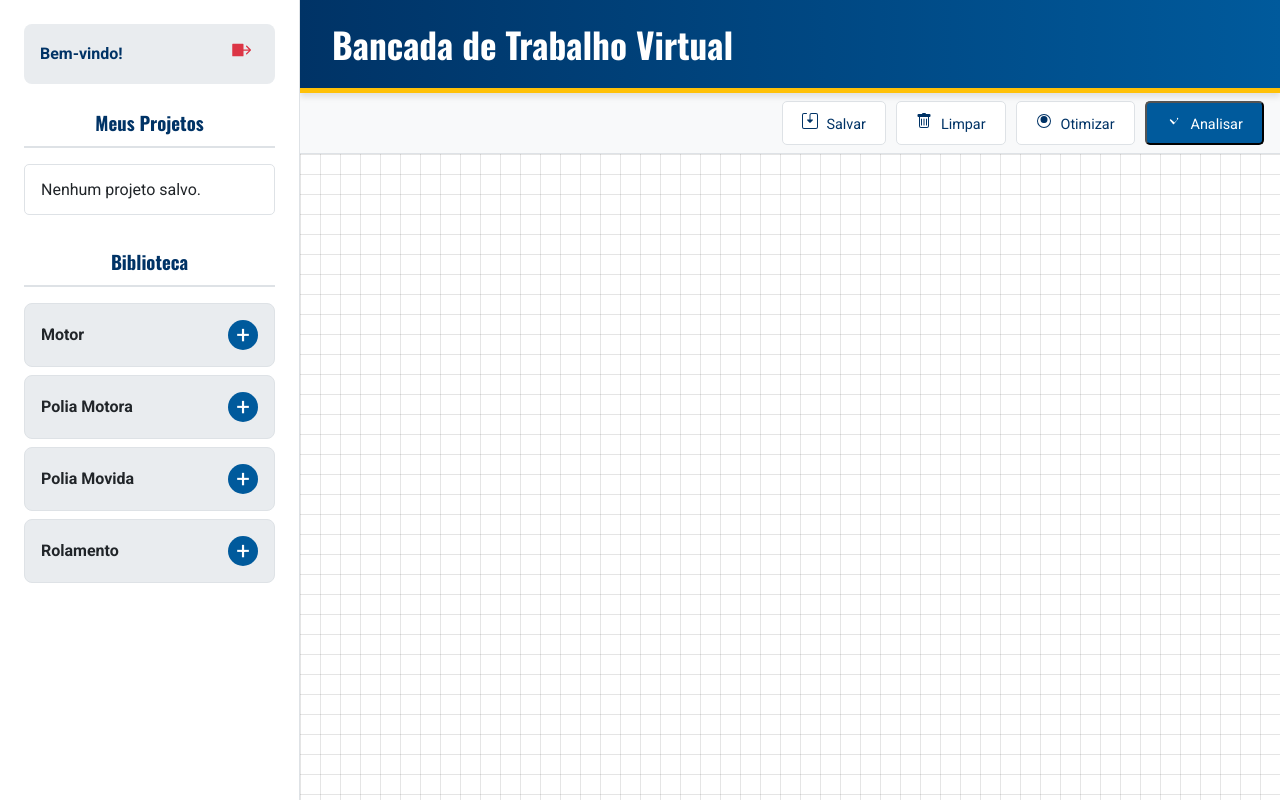
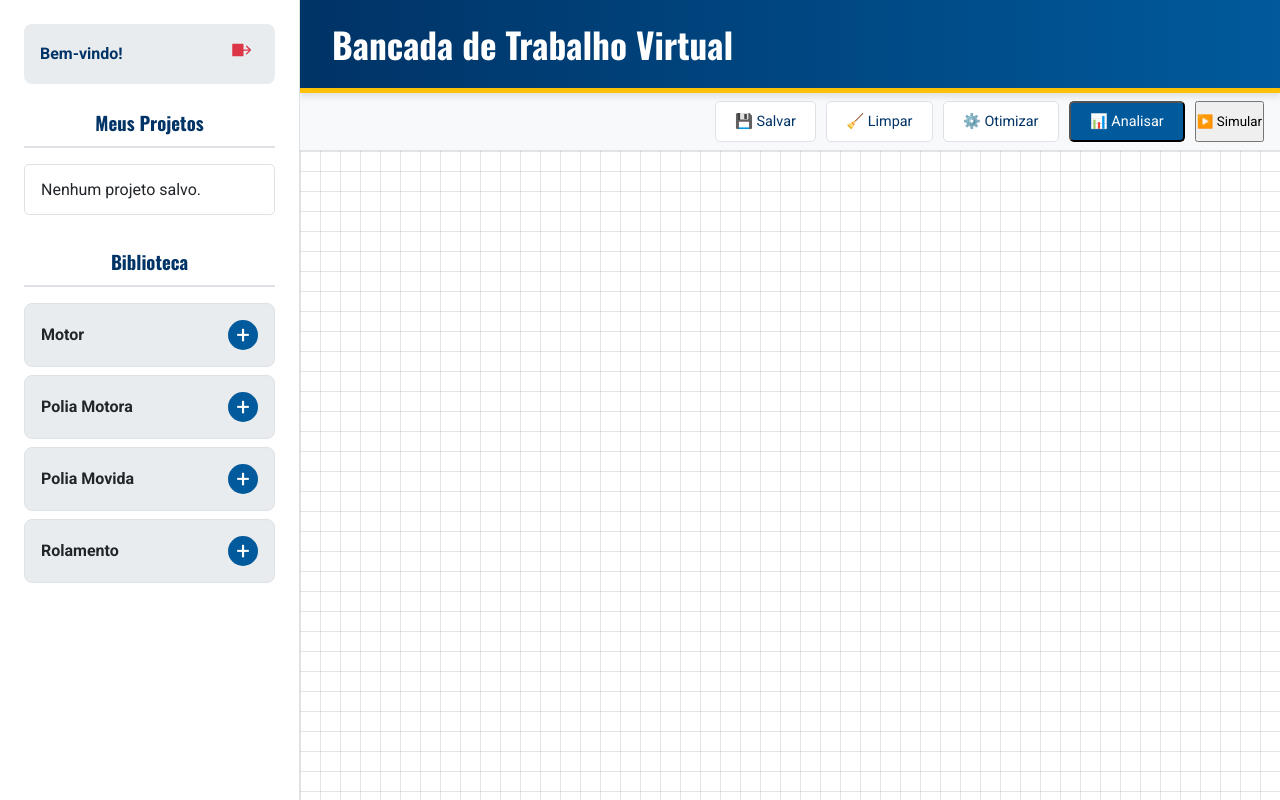
Before and after one commit to Jonathan0078/Dockerfile-, a Flask app: page /dashboard in a window 1280 px wide. Run offline with Flask 3, Linux system fonts and the light colour scheme; the visitor is signed in with stand-in values (Sample User, id 1); data comes from the database, SQL or seed files in the repository; data that the repository does not hold is empty; some libraries are stand-ins or nearby versions.

Commit message:
Update platform.html

```diff
--- a/templates/platform.html
+++ b/templates/platform.html
@@ -36,22 +36,20 @@
             </header>
 
             <div id="desktop-action-bar">
-                <button id="desktop-save-btn" class="btn btn-action" title="Salvar Projeto">
-                    <svg xmlns="http://www.w3.org/2000/svg" width="20" height="20" fill="currentColor" viewBox="0 0 16 16"><path d="M2 1a1 1 0 0 0-1 1v12a1 1 0 0 0 1 1h12a1 1 0 0 0 1-1V2a1 1 0 0 0-1-1H9.5a1 1 0 0 0-1 1v4.5h2a.5.5 0 0 1 .354.854l-2.5 2.5a.5.5 0 0 1-.708 0l-2.5-2.5A.5.5 0 0 1 5.5 6.5h2V2a2 2 0 0 1 2-2H14a2 2 0 0 1 2 2v12a2 2 0 0 1-2 2H2a2 2 0 0 1-2-2V2a2 2 0 0 1 2-2h2.5a.5.5 0 0 1 0 1H2z"/></svg>
-                    Salvar
+                <button id="desktop-save-btn" class="btn btn-action anim-btn" title="Salvar Projeto">
+                    💾 Salvar
                 </button>
-                <button id="desktop-clear-btn" class="btn btn-action" title="Limpar Bancada">
-                    <svg xmlns="http://www.w3.org/2000/svg" width="20" height="20" fill="currentColor" viewBox="0 0 16 16"><path d="M5.5 5.5A.5.5 0 0 1 6 6v6a.5.5 0 0 1-1 0V6a.5.5 0 0 1 .5-.5zm2.5 0a.5.5 0 0 1 .5.5v6a.5.5 0 0 1-1 0V6a.5.5 0 0 1 .5-.5zm3 .5a.5.5 0 0 0-1 0v6a.5.5 0 0 0 1 0V6z"/><path d="M14.5 3a1 1 0 0 1-1 1H13v9a2 2 0 0 1-2 2H5a2 2 0 0 1-2-2V4h-.5a1 1 0 0 1-1-1V2a1 1 0 0 1 1-1H6a1 1 0 0 1 1-1h2a1 1 0 0 1 1 1h3.5a1 1 0 0 1 1 1v1zM4.118 4 4 4.059V13a1 1 0 0 0 1 1h6a1 1 0 0 0 1-1V4.059L11.882 4H4.118zM2.5 3V2h11v1h-11z"/></svg>
-                    Limpar
+                <button id="desktop-clear-btn" class="btn btn-action anim-btn" title="Limpar Bancada">
+                    🧹 Limpar
                 </button>
-                <button id="desktop-settings-btn" class="btn btn-action" title="Otimizar Sistema">
-                    <svg xmlns="http://www.w3.org/2000/svg" width="20" height="20" fill="currentColor" viewBox="0 0 16 16"><path fill-rule="evenodd" d="M8 1a7 7 0 1 0 0 14A7 7 0 0 0 8 1zm0 13a6 6 0 1 1 0-12 6 6 0 0 1 0 12zM8 3a3.5 3.5 1 1 0 0 7 3.5 3.5 0 0 0 0-7z"/><path d="M8 5a1 1 0 1 0 0 2 1 1 0 0 0 0-2zm0 1a2 2 0 1 1 0 4 2 2 0 0 1 0-4z"/></svg>
-                    Otimizar
+                <button id="desktop-settings-btn" class="btn btn-action anim-btn" title="Otimizar Sistema">
+                    ⚙️ Otimizar
                 </button>
-                <button id="desktop-analyze-btn" class="btn btn-action-highlight" title="Analisar Sistema">
-                    <svg xmlns="http://www.w3.org/2000/svg" width="20" height="20" fill="currentColor" viewBox="0 0 16 16"><path d="M10.97 4.97a.75.75 0 0 1 1.07 1.05l-3.99 4.99a.75.75 0 0 1-1.08.02L4.01 7.47a.75.75 0 0 1 1.06-1.06L8.5 9.44l2.47-2.47z"/></svg>
-                    Analisar
+                <button id="desktop-analyze-btn" class="btn btn-action-highlight anim-btn" title="Analisar Sistema">
+                    📊 Analisar
                 </button>
+                <button id="simulate-btn" class="btn btn-simulate anim-btn" title="Iniciar Simulação">▶️ Simular</button>
+                <button id="stop-sim-btn" class="btn btn-stop-sim anim-btn" style="display:none;">⏹️ Parar Simulação</button>
             </div>
 
             <div id="workbench-area">
@@ -66,68 +64,7 @@
         </aside>
     </div>
 
-    <div id="save-project-modal" class="modal-backdrop hidden">
-        <div class="modal-content">
-            <h3>Salvar Projeto</h3>
-            <form id="save-project-form">
-                <div class="input-group">
-                    <label for="project-name">Nome do Projeto</label>
-                    <input type="text" id="project-name" name="project_name" required>
-                </div>
-                <button type="submit" class="btn btn-highlight">Salvar Projeto</button>
-                <button type="button" id="save-modal-close-btn" class="btn btn-secondary">Cancelar</button>
-            </form>
-        </div>
-    </div>
-
-    <div id="component-modal" class="modal-backdrop hidden">
-        <div class="modal-content">
-            <h3 id="modal-title">Configurar Componente</h3>
-            <form id="modal-form">
-                <div id="modal-fields"></div>
-                <button type="submit">Salvar</button>
-                <button type="button" id="modal-close-btn">Cancelar</button>
-            </form>
-        </div>
-    </div>
-
-    <div id="optimize-modal" class="modal-backdrop hidden">
-        <div class="modal-content">
-            <h3>Otimizar Sistema</h3>
-            <form id="optimize-form">
-                <p>Selecione um objetivo para otimizar o seu sistema:</p>
-                <div class="input-group">
-                    <input type="radio" id="goal-cost" name="optimization_goal" value="cost" checked>
-                    <label for="goal-cost">Minimizar Custo Operacional</label>
-                </div>
-                <div class="input-group">
-                    <input type="radio" id="goal-life" name="optimization_goal" value="life">
-                    <label for="goal-life">Maximizar Vida Útil (L10h)</label>
-                </div>
-                <div class="input-group">
-                    <input type="radio" id="goal-efficiency" name="optimization_goal" value="efficiency">
-                    <label for="goal-efficiency">Maximizar Eficiência</label>
-                </div>
-                <button type="submit" class="btn btn-highlight">Otimizar</button>
-                <button type="button" id="optimize-modal-close-btn" class="btn btn-secondary">Cancelar</button>
-            </form>
-        </div>
-    </div>
-
-    <div id="mobile-action-bar">
-        <button id="save-button" class="btn btn-action" title="Salvar Projeto">
-            <svg xmlns="http://www.w3.org/2000/svg" width="20" height="20" fill="currentColor" viewBox="0 0 16 16"><path d="M2 1a1 1 0 0 0-1 1v12a1 1 0 0 0 1 1h12a1 1 0 0 0 1-1V2a1 1 0 0 0-1-1H9.5a1 1 0 0 0-1 1v4.5h2a.5.5 0 0 1 .354.854l-2.5 2.5a.5.5 0 0 1-.708 0l-2.5-2.5A.5.5 0 0 1 5.5 6.5h2V2a2 2 0 0 1 2-2H14a2 2 0 0 1 2 2v12a2 2 0 0 1-2 2H2a2 2 0 0 1-2-2V2a2 2 0 0 1 2-2h2.5a.5.5 0 0 1 0 1H2z"/></svg>
-        </button>
-        <button id="clear-button" class="btn btn-action" title="Limpar Bancada">
-            <svg xmlns="http://www.w3.org/2000/svg" width="20" height="20" fill="currentColor" viewBox="0 0 16 16"><path d="M5.5 5.5A.5.5 0 0 1 6 6v6a.5.5 0 0 1-1 0V6a.5.5 0 0 1 .5-.5zm2.5 0a.5.5 0 0 1 .5.5v6a.5.5 0 0 1-1 0V6a.5.5 0 0 1 .5-.5zm3 .5a.5.5 0 0 0-1 0v6a.5.5 0 0 0 1 0V6z"/><path d="M14.5 3a1 1 0 0 1-1 1H13v9a2 2 0 0 1-2 2H5a2 2 0 0 1-2-2V4h-.5a1 1 0 0 1-1-1V2a1 1 0 0 1 1-1H6a1 1 0 0 1 1-1h2a1 1 0 0 1 1 1h3.5a1 1 0 0 1 1 1v1zM4.118 4 4 4.059V13a1 1 0 0 0 1 1h6a1 1 0 0 0 1-1V4.059L11.882 4H4.118zM2.5 3V2h11v1h-11z"/></svg>
-        </button>
-        <button id="settings-button" class="btn btn-action" title="Otimizar Sistema">
-            <svg xmlns="http://www.w3.org/2000/svg" width="20" height="20" fill="currentColor" viewBox="0 0 16 16"><path fill-rule="evenodd" d="M8 1a7 7 0 1 0 0 14A7 7 0 0 0 8 1zm0 13a6 6 0 1 1 0-12 6 6 0 0 1 0 12zM8 3a3.5 3.5 1 1 0 0 7 3.5 3.5 0 0 0 0-7z"/><path d="M8 5a1 1 0 1 0 0 2 1 1 0 0 0 0-2zm0 1a2 2 0 1 1 0 4 2 2 0 0 1 0-4z"/></svg>
-        </button>
-        <button id="analyze-button-mobile" class="btn btn-action-highlight" title="Analisar Sistema">
-            <svg xmlns="http://www.w3.org/2000/svg" width="20" height="20" fill="currentColor" viewBox="0 0 16 16"><path d="M10.97 4.97a.75.75 0 0 1 1.07 1.05l-3.99 4.99a.75.75 0 0 1-1.08.02L4.01 7.47a.75.75 0 0 1 1.06-1.06L8.5 9.44l2.47-2.47z"/></svg>
-        </button>
-    </div>
+    <!-- Modais e outros elementos omitidos para foco no principal -->
 
     <!-- O script.js busca o database.json nesta localização -->
     <script>
@@ -139,8 +76,6 @@
             return resp.json();
           })
           .then(data => {
-            // Aqui você preenche a lista de rolamentos ou faz o que desejar
-            // Exemplo: window.rolamentos = data.rolamentos;
             window.rolamentos = data.rolamentos;
           })
           .catch(err => {
```
